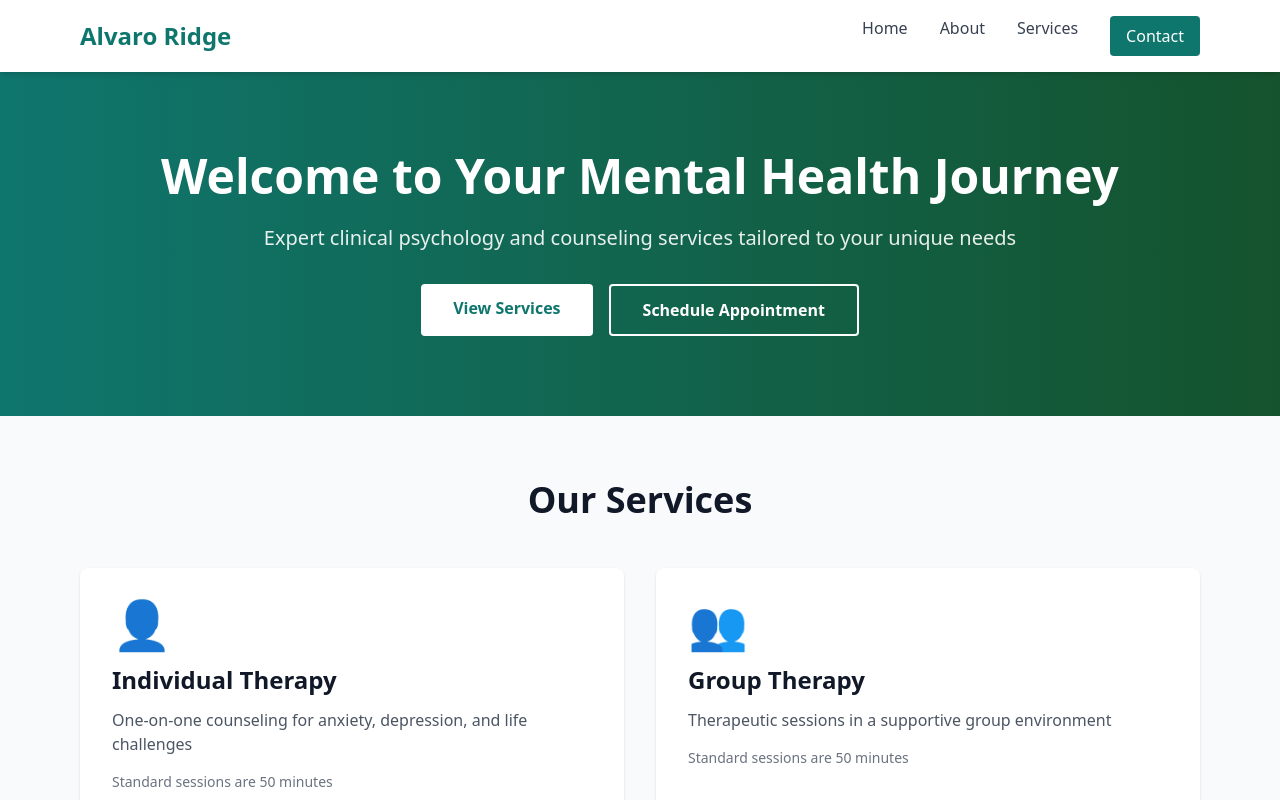
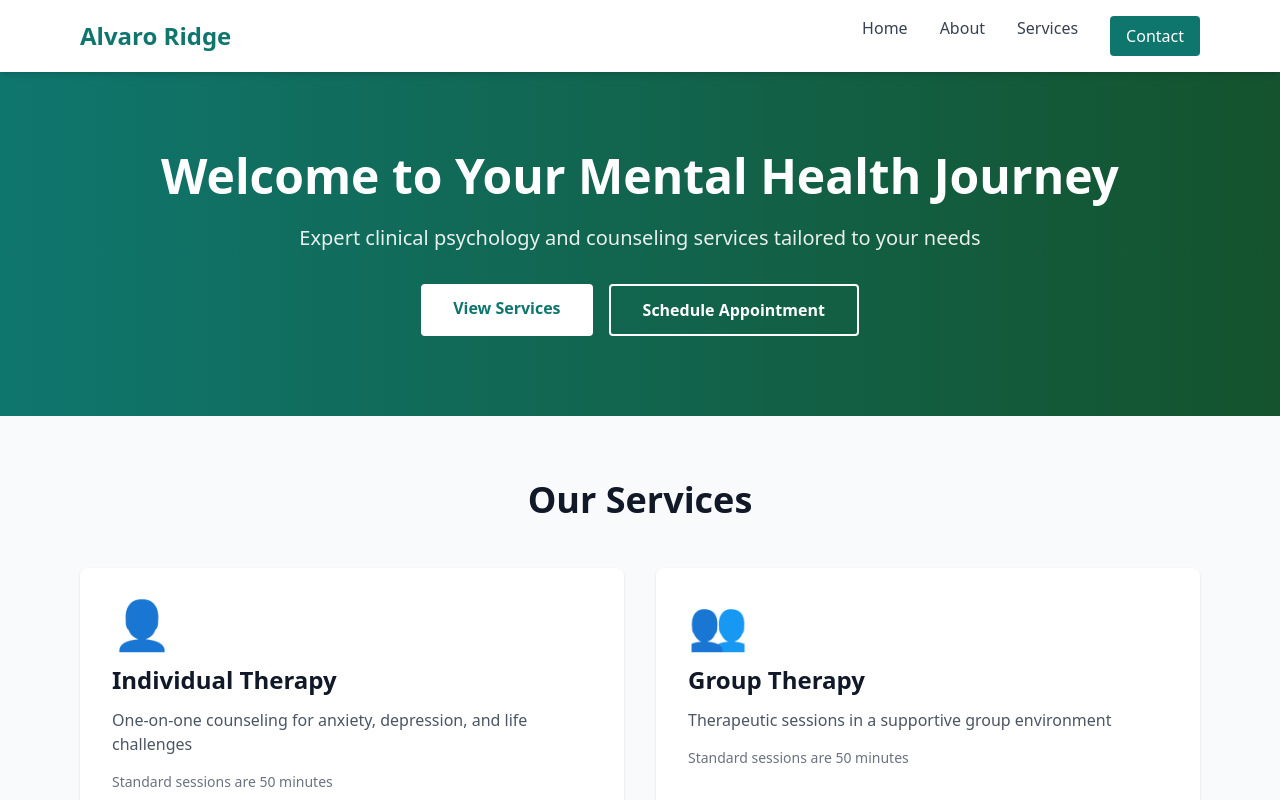
Before and after one commit to Bluemystridge/Clinical-Psychology-Website, a Next.js app: page / in a window 1280 px wide. Shown: the top 800 px of the page. Built offline with nearby package versions, Linux system fonts and the light colour scheme.

Commit message:
Update Hero subtitle text

```diff
--- a/components/Hero.tsx
+++ b/components/Hero.tsx
@@ -6,7 +6,7 @@ export function Hero() {
       <div className="max-w-6xl mx-auto px-4 text-center">
         <h1 className="text-5xl font-bold mb-6">Welcome to Your Mental Health Journey</h1>
         <p className="text-xl mb-8 opacity-90">
-          Expert clinical psychology and counseling services tailored to your unique needs
+          Expert clinical psychology and counseling services tailored to your needs
         </p>
         <div className="flex justify-center gap-4 flex-wrap">
           <Link
```
